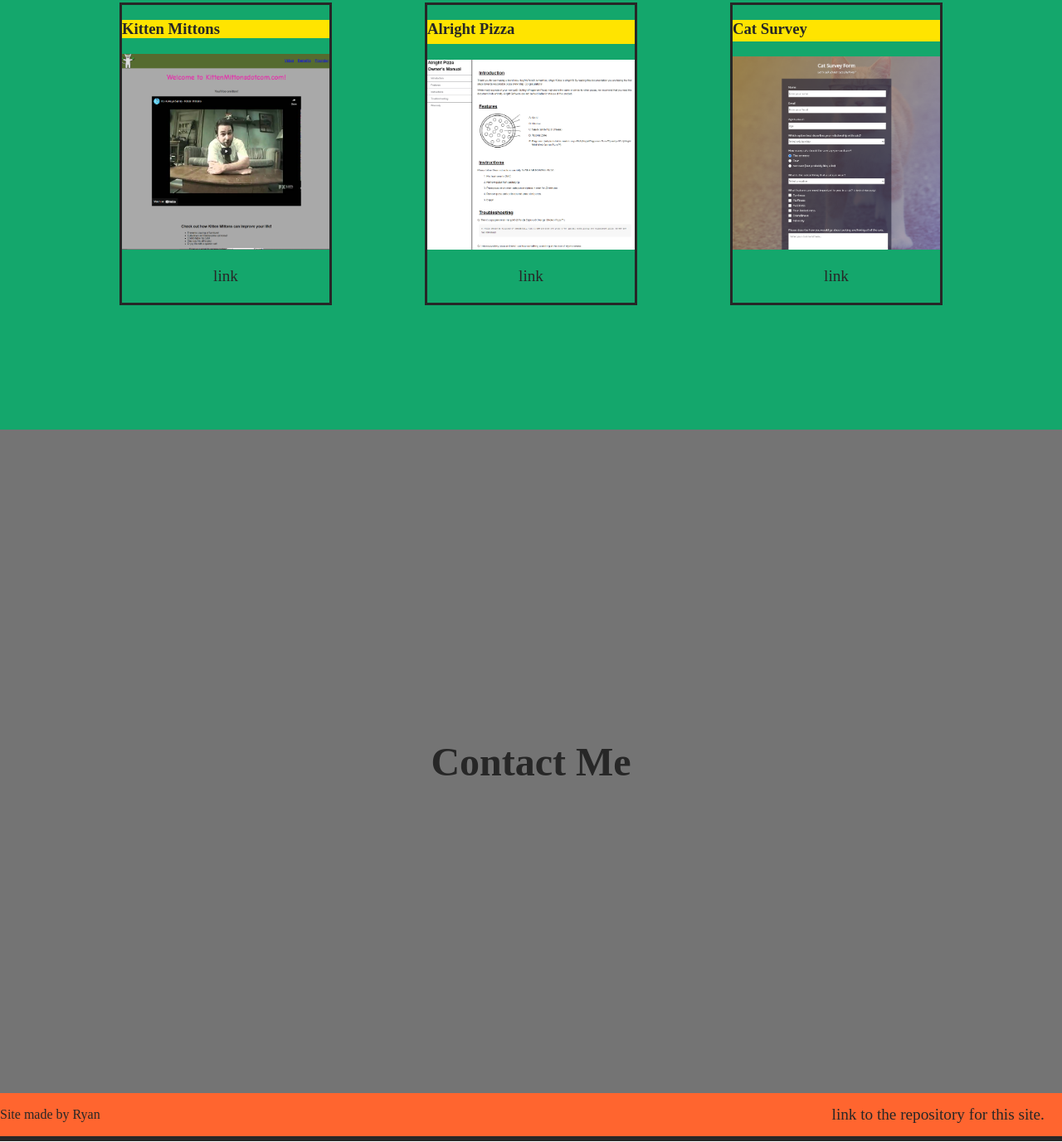
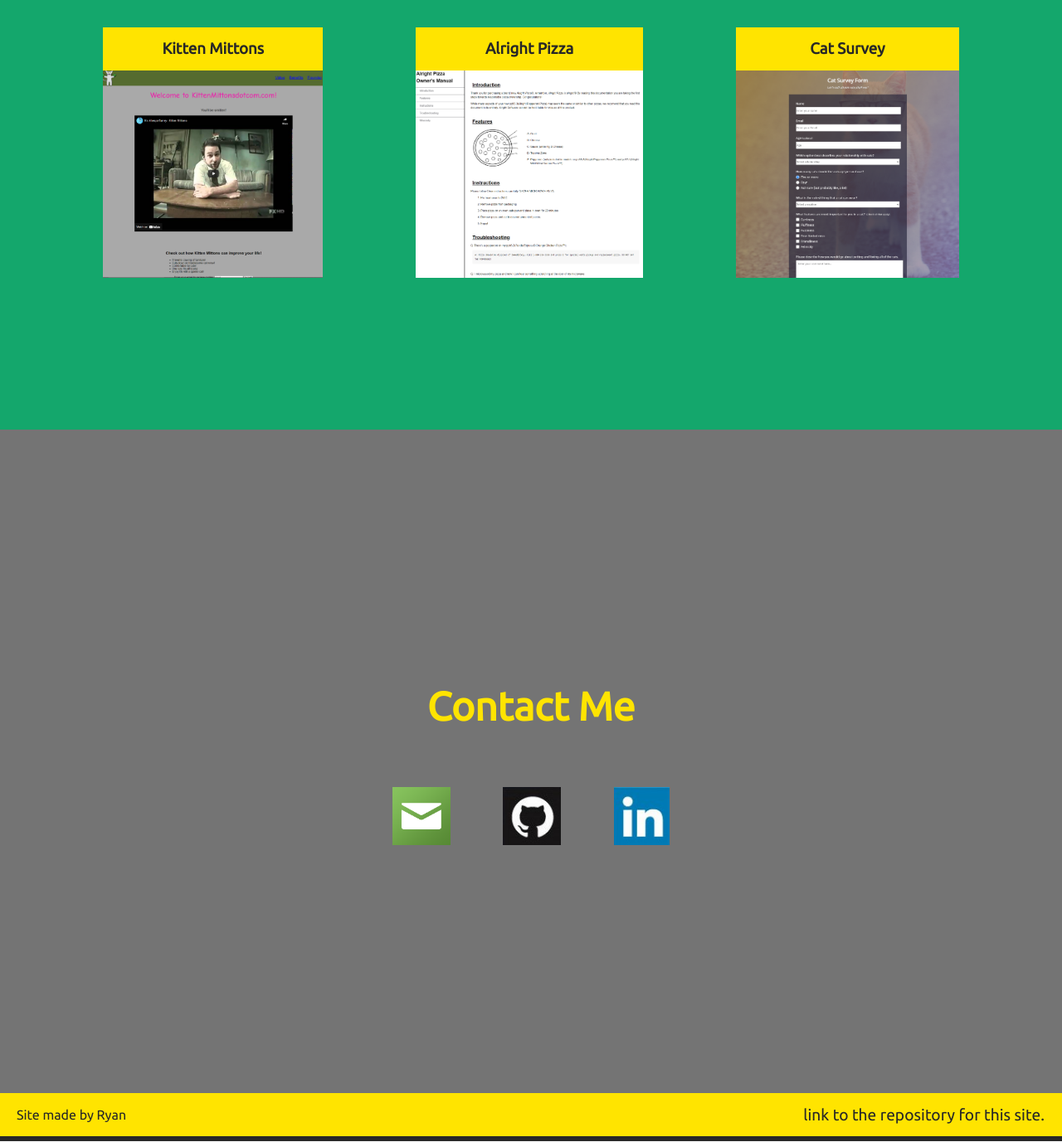
Before and after one commit to Reldre/Portfolio-Webpage, a plain HTML site: page index.html in a window 1280 px wide. Shown: the part 1082-2459 px from the top of the page at 83% size. Drawn offline with Linux system fonts and the light colour scheme.

Commit message:
Contact and Projects finished

```diff
--- a/index.html
+++ b/index.html
@@ -11,15 +11,16 @@
   <body>
     <nav id="navbar">
         <ul id="nav-list">
-            <ul><a href="#welcome-section" id="home-link">Home</ul></a>
-            <ul><a href="#projects" id="projects-link"> Projects</ul></a>
-            <ul><a href="#contact" id="contact-link">Contact</ul></a>
+            <ul><a href="#welcome-section" id="home-link" class="nav-link">Home</ul></a>
+            <ul><a href="#projects" id="projects-link" class="nav-link"> Projects</ul></a>
+            <ul><a href="#contact" id="contact-link" class="nav-link">Contact</ul></a>
         </ul>
     </nav>
 
     <main>
         <section id="welcome-section">
             <h1>My name is Ryan</h1>
+            <h3>I like to write code</h3>
         </section>
 
         <section id="projects">
@@ -27,25 +28,32 @@
             <div id="tiles">
                 <div class="project-tile">
                     <h3 class="project-tile-header">Kitten Mittons</h3>
-                    <img class="project-screenshot" src="/images/kitten-mittons.png" href="https://github.com/Reldre/Product-Landing-Page" alt="Project Screenshot">
-                    <a class="project-tile-link">link</a>
+                    <a class="project-tile-link" href="https://github.com/Reldre/Product-Landing-Page">
+                    <img class="project-screenshot" src="/images/kitten-mittons.png" alt="Project Screenshot">
+                    </a>
                 </div>
                 <div class="project-tile">
                     <h3 class="project-tile-header">Alright Pizza</h3>
-                    <img class="project-screenshot" src="/images/alright-pizza.png" href="https://github.com/Reldre/Technical-Documentation" alt="Project Screenshot">
-                    <a class="project-tile-link">link</a>
+                    <a class="project-tile-link" href="https://github.com/Reldre/Technical-Documentation">
+                    <img class="project-screenshot" src="/images/alright-pizza.png" alt="Project Screenshot">
+                    </a>
                 </div>
                 <div class="project-tile">
                     <h3 class="project-tile-header">Cat Survey</h3>
-                    <img class="project-screenshot" src="/images/cat-survey.png" href="https://github.com/Reldre/Cat-Survey-Form" alt="Project Screenshot">
-                    <a class="project-tile-link">link</a>
+                    <a class="project-tile-link" href="https://github.com/Reldre/Cat-Survey-Form">
+                    <img class="project-screenshot" src="/images/cat-survey.png" alt="Project Screenshot">
+                    </a>
                 </div>
             </div>
         </section>
 
         <section id="contact">
             <h2>Contact Me</h2>
-
+            <div id="social-media">
+                <a href="mailto: alrightsoftware@gmail.com"><img class="social-icon" src="/images/email-icon.jpg" alt="email icon"></a>
+                <a href="https://github.com/Reldre"><img class="social-icon" src="/images/github-icon.jpg" alt="github icon"></a>
+                <a href="https://www.linkedin.com/in/reldre/"><img class="social-icon" src="/images/linkdin-icon.jpg" alt="linkedin icon"></a>
+            </div>
         </section>
     </main>
 
--- a/styles.css
+++ b/styles.css
@@ -1,5 +1,7 @@
+@import url('https://fonts.googleapis.com/css2?family=Comic+Neue:wght@700&family=Noto+Sans&family=Ubuntu&display=swap');
+
 html {
-
+    font-family: 'Ubuntu', sans-serif;
 }
 
 h1, h2 {
@@ -25,7 +27,7 @@ body {
     left: 0;
     justify-content: flex-end;
     border-bottom: #272727;
-    border: 6px;
+    border: 5px;
     border-bottom-style: solid;
 
 
@@ -37,19 +39,18 @@ body {
 
 }
 
-a {
+.nav-link {
     color: inherit;
     text-decoration: none;
     padding: 1.1em;
     font-size: 1.2em;
 }
 
-a:hover {
+.nav-link:hover {
     background-color: #14A76C;
     text-decoration:none;
     cursor:pointer;
     padding: 1.1em;
-    z-index: 1;
 }
 
 #home-link:hover {
@@ -80,6 +81,7 @@ main {
     justify-content: center;
     background-color: #272727;
     color: #FFE400;
+    flex-direction: column;
 
 }
 
@@ -100,27 +102,29 @@ main {
 }
 
 .project-tile {
-    border-style: solid;
+    /* border-style: solid; */
     display: flex;
     flex-direction: column;
-    align-items: center;
     margin: 0;
+    padding: 0;
+
 }
 
 .project-tile-header {
  background-color: #FFE400;
  width: 100%;
- flex-grow: 1;
+ margin: 0;
+ padding-top: 15px;
+ padding-bottom: 15px;
+ text-align: center;
 
 }
 
 .project-screenshot {
- max-width: 250px;
+ max-height: 250px;
+
 }
 
-.project-tile-link {
-
-}
 
 
 #contact {
@@ -131,20 +135,40 @@ main {
     justify-content: center;
     flex-direction: column;
     background-color: #747474;
-    color: #272727;
+    color: #FFE400;
 }
+
+#social-media {
+
+}
+
+.social-icon {
+    max-width: 70px;
+    max-height: 70px;
+    margin: 30px;
+}
+
+
 
 footer {
     height: 52px;
     display: flex;
     align-items: center;
     justify-content: space-between;
-    background-color: #FF652F;
+    /* background-color: #FF652F; */
+    background-color: #FFE400;
     color: #272727;
     border-bottom: #272727;
     border: 6px;
     border-bottom-style: solid;
+    padding-left: 20px;
+}
 
+#repo-link {
+    color: inherit;
+    text-decoration: none;
+    padding: 1.1em;
+    font-size: 1.2em;
 }
 
 #repo-link:hover {
```
Also changed, not shown: images/email-icon.jpg (added), images/github-icon.jpg (added), images/linkdin-icon.jpg (added).
